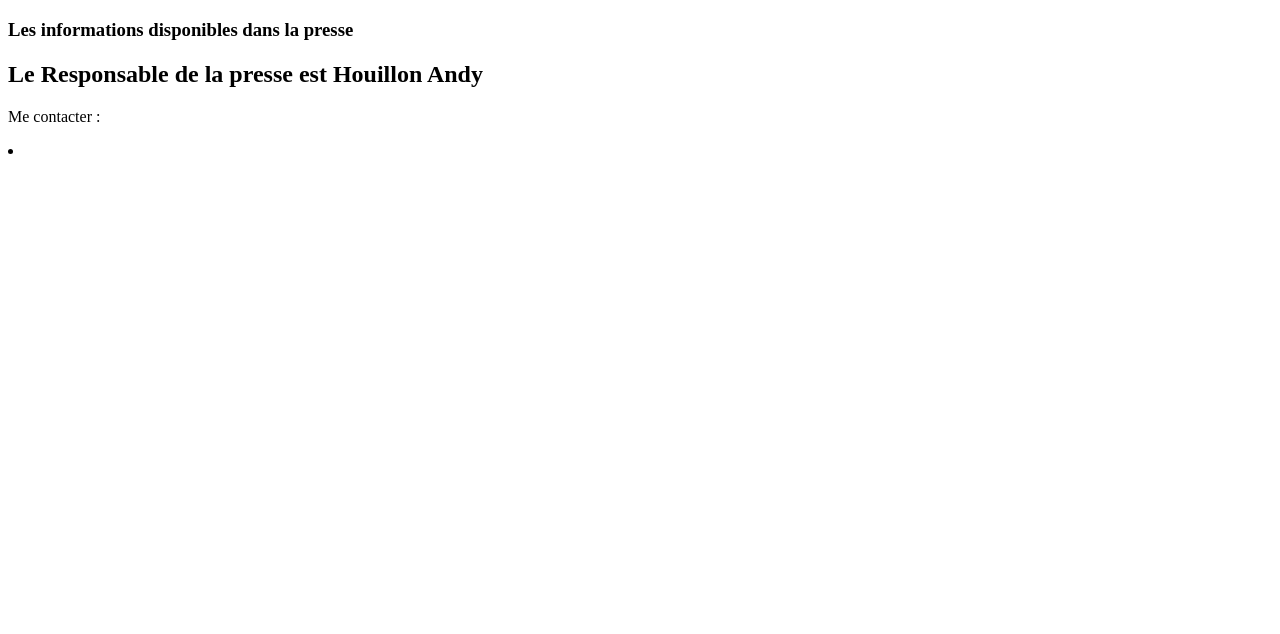
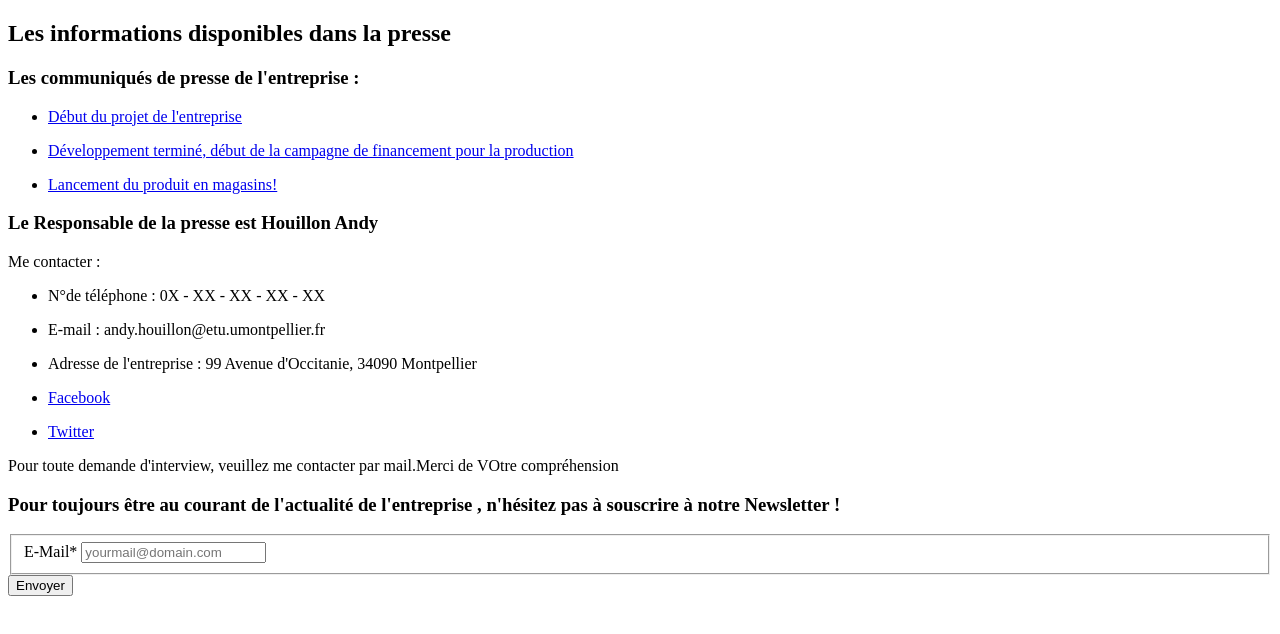
Before and after one commit to DavidBinaud/project-FirstSemester-HTLL-CSS, a plain HTML site: page press.html in a window 1280 px wide. Drawn offline with Linux system fonts and the light colour scheme.

Commit message:
75% du travail de rédaction, mise en page et ajout de photo à faire

```diff
--- a/press.html
+++ b/press.html
@@ -7,7 +7,7 @@
 
 			<meta charset="utf-8"> <!-- declaration de l'utf8 -->
 			<link rel="stylesheet" type="text/css" href="./css/styles.css">
-			<title> </title>    <!-- TITRE A RAJOUTER-->
+			<title> Presse </title>    <!-- TITRE A RAJOUTER-->
 
 		</head>
 
@@ -28,15 +28,36 @@
 
 
 			<main>
-				<h3>Les informations disponibles dans la presse</h3>
-				<h2>Le Responsable de la presse est Houillon Andy</h2>
-				<p>Me contacter : </p>
-				<li> <!-- des infos sous forme de liste sur les coordonnées de la personne -->
-				</li>
+				<article>
+					<h2>Les informations disponibles dans la presse</h2>
+					<h3>Les communiqués de presse de l'entreprise : </h3>
+					<ul><li> <a href="http://www.imdb.com/title/tt0068935/"> Début du projet de l'entreprise </a> </li></ul>
+					<ul><li> <a href="http://www.imdb.com/title/tt0068935/"> Développement terminé, début de la campagne de financement pour la production </a> </li></ul>
+					<ul><li> <a href="http://www.imdb.com/title/tt0068935/"> Lancement du produit en magasins! </a> </li></ul>
 
 
+					<h3>Le Responsable de la presse est Houillon Andy</h3>
+					<p>Me contacter : </p>
+					<ul><li> N°de téléphone : 0X - XX - XX - XX - XX </li></ul>
+					<ul><li> E-mail : andy.houillon@etu.umontpellier.fr </li></ul>
+					<ul><li> Adresse de l'entreprise : 99 Avenue d'Occitanie, 34090 Montpellier </li></ul>
+					<ul><li> <a href="http://www.imdb.com/title/tt0068935/"> Facebook </a> </li></ul>
+					<ul><li> <a href="http://www.imdb.com/title/tt0068935/"> Twitter </a> </li></ul>
 
+					<p>Pour toute demande d'interview, veuillez me contacter par mail.Merci de VOtre compréhension</p>
 
+				</article>
+				<aside>
+					<h3> Pour toujours être au courant de l'actualité de l'entreprise , n'hésitez pas à souscrire à notre Newsletter !</h3>
+					<form action="NewsletterSubscription.php" method="get">
+						<fieldset>
+							<label for="email">E-Mail*</label>
+							<input id="email" required type="email" tabindex="1" placeholder="yourmail@domain.com" name="emailaddress"><br>
+						</fieldset>
+						<input type="submit" value="Envoyer">
+					</form>
+
+				</aside>
 
 
 			</main>
```
